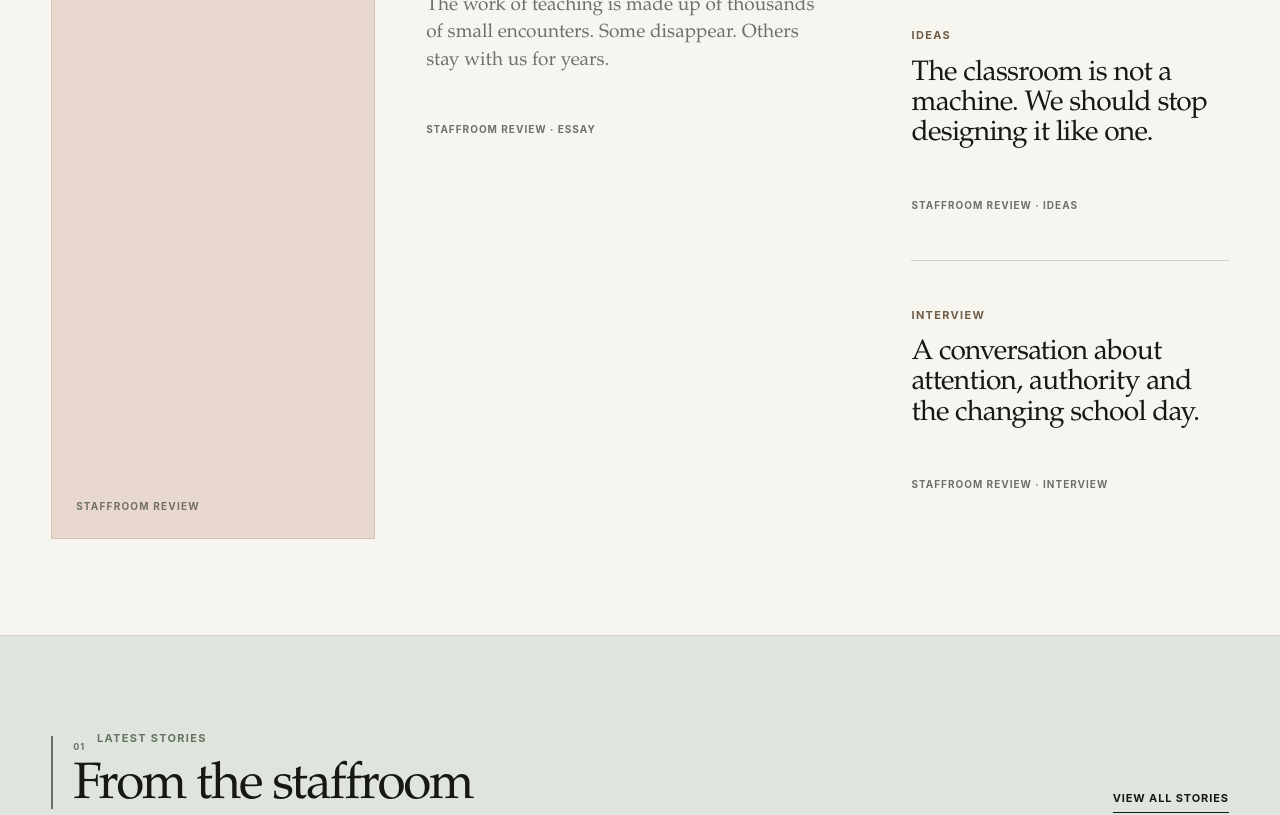
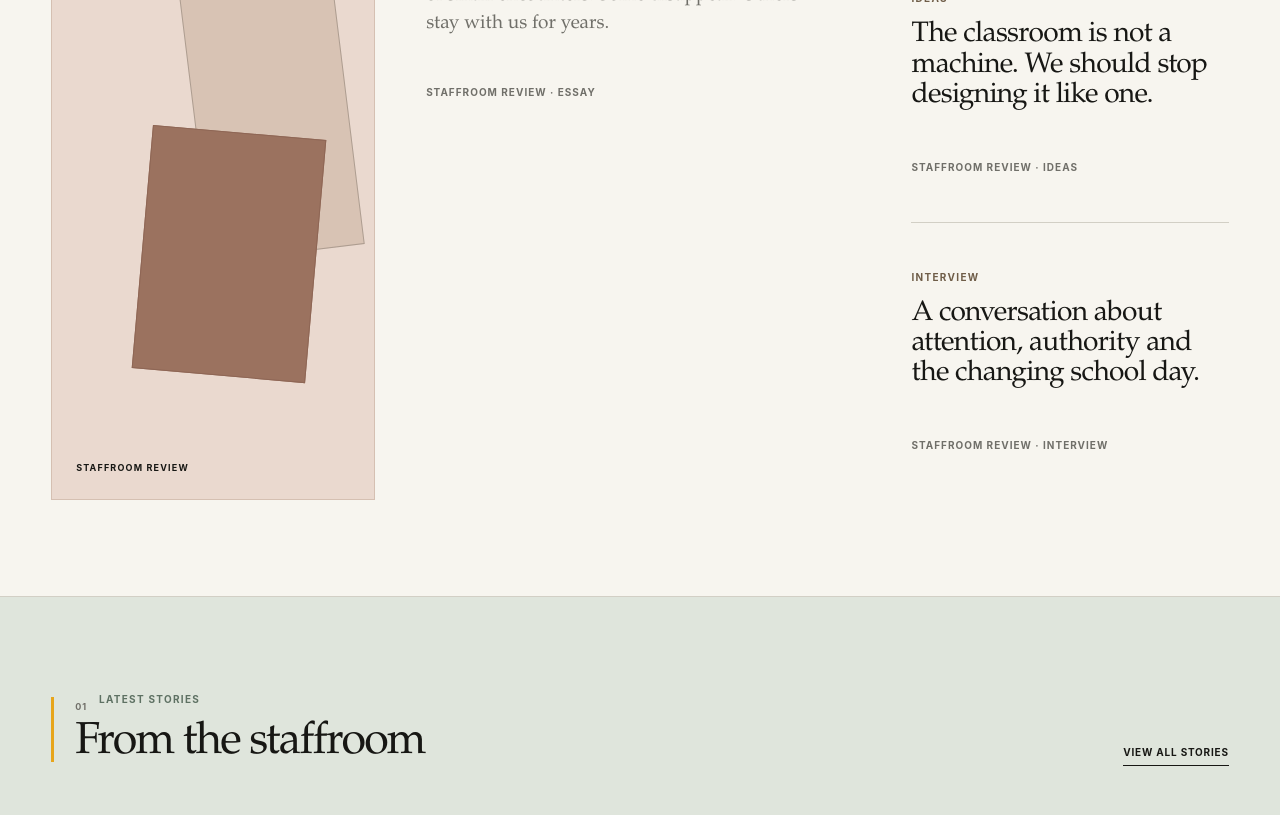
Before and after one commit to staffroom-review/staffroom-website, a Next.js app: page / in a window 1280 px wide. Shown: the part 980-1795 px from the top of the page. Built offline with nearby package versions, Linux system fonts and the light colour scheme.

Commit message:
Refactor CSS variables and styles for consistency

```diff
--- a/app/globals.css
+++ b/app/globals.css
@@ -1,21 +1,24 @@
 :root {
   --paper: #f7f5ef;
-  --paper-deep: #efede5;
-  --paper-warm: #e9e0d3;
+  --paper-deep: #eeece4;
+  --paper-warm: #e9dfd3;
   --paper-sage: #dfe5dc;
-  --paper-blue: #dfe5e8;
-  --paper-clay: #e8d8ce;
+  --paper-blue: #dfe7e9;
+  --paper-clay: #ead9cf;
+  --paper-yellow: #eee7c9;
   --paper-ink: #dedbd1;
 
   --ink: #171714;
   --muted: #706f69;
-  --rule: #d5d2c9;
+  --rule: #d2cfc5;
 
   --accent: #6f5d48;
   --accent-soft: #b4a38a;
-  --accent-clay: #9a6854;
-  --accent-sage: #637464;
-  --accent-blue: #5f7079;
+  --accent-clay: #99634f;
+  --accent-sage: #5e7163;
+  --accent-blue: #5b737d;
+
+  --bright: #e7a51b;
 
   --serif:
     "Iowan Old Style", "Palatino Linotype", Palatino, "Book Antiqua",
@@ -188,16 +191,16 @@ button {
 .section-label {
   margin: 0 0 var(--space-3);
   color: var(--accent);
-  font-size: 11px;
+  font-size: 10px;
   font-weight: 700;
-  letter-spacing: 0.12em;
+  letter-spacing: 0.13em;
   line-height: 1.2;
   text-transform: uppercase;
 }
 
 .section-heading {
   position: relative;
-  padding-left: 22px;
+  padding-left: 24px;
 }
 
 .section-heading::before {
@@ -205,8 +208,8 @@ button {
   top: 4px;
   bottom: 4px;
   left: 0;
-  width: 2px;
-  background: var(--accent-soft);
+  width: 3px;
+  background: var(--bright);
   content: "";
 }
 
@@ -232,10 +235,19 @@ button {
 .section-title {
   margin: 0;
   font-family: var(--serif);
-  font-size: clamp(36px, 4vw, 58px);
+  font-size: clamp(34px, 3.5vw, 52px);
   font-weight: 500;
   letter-spacing: -0.04em;
   line-height: 1;
+}
+
+.section-heading-note {
+  max-width: 370px;
+  margin: 0;
+  color: var(--muted);
+  font-family: var(--serif);
+  font-size: 17px;
+  line-height: 1.45;
 }
 
 /* --------------------------------
@@ -256,7 +268,6 @@ button {
   height: 100%;
   background: var(--paper-clay);
   content: "";
-  opacity: 0.7;
 }
 
 .intro-copy {
@@ -264,22 +275,113 @@ button {
 }
 
 .display-title {
-  max-width: 760px;
+  max-width: 700px;
   margin: 0;
   font-family: var(--serif);
-  font-size: clamp(44px, 5vw, 72px);
+  font-size: clamp(42px, 4.6vw, 68px);
   font-weight: 400;
   letter-spacing: -0.04em;
-  line-height: 0.96;
+  line-height: 0.97;
 }
 
 .intro-deck {
-  max-width: 600px;
-  margin: var(--space-6) 0 0;
+  max-width: 560px;
+  margin: var(--space-5) 0 0;
   color: var(--muted);
   font-family: var(--serif);
-  font-size: clamp(21px, 2vw, 28px);
+  font-size: clamp(19px, 1.7vw, 24px);
   line-height: 1.3;
+}
+
+/* --------------------------------
+   Placeholder imagery
+-------------------------------- */
+
+.story-image-placeholder {
+  position: relative;
+  min-height: 520px;
+  display: flex;
+  align-items: flex-end;
+  overflow: hidden;
+  padding: 24px;
+  background: var(--paper-deep);
+  border: 1px solid var(--rule);
+}
+
+.story-image-placeholder span {
+  position: relative;
+  z-index: 3;
+  color: var(--ink);
+  font-size: 9px;
+  font-weight: 700;
+  letter-spacing: 0.13em;
+  text-transform: uppercase;
+}
+
+.image-shape {
+  position: absolute;
+  display: block;
+  border: 1px solid rgba(23, 23, 20, 0.22);
+}
+
+.image-shape-one {
+  top: 15%;
+  right: 11%;
+  width: 48%;
+  height: 55%;
+  background: rgba(255, 255, 255, 0.22);
+  transform: rotate(-7deg);
+}
+
+.image-shape-two {
+  right: 18%;
+  bottom: 15%;
+  width: 54%;
+  height: 30%;
+  background: rgba(23, 23, 20, 0.08);
+  transform: rotate(5deg);
+}
+
+.feature-image {
+  background: var(--paper-clay);
+  border-color: #d5c0b2;
+}
+
+.feature-image .image-shape-one {
+  background: #d8c3b4;
+}
+
+.feature-image .image-shape-two {
+  background: #9b725f;
+  border-color: #8e6655;
+}
+
+.voice-image {
+  background: var(--paper-blue);
+  border-color: #c5d1d5;
+}
+
+.voice-image .image-shape-one {
+  background: #c6d3d6;
+}
+
+.voice-image .image-shape-two {
+  background: #71868d;
+  border-color: #637980;
+}
+
+.dispatch-image {
+  background: var(--paper-sage);
+  border-color: #c5d0c5;
+}
+
+.dispatch-image .image-shape-one {
+  background: #c9d5c8;
+}
+
+.dispatch-image .image-shape-two {
+  background: #708172;
+  border-color: #627363;
 }
 
 /* --------------------------------
@@ -301,28 +403,6 @@ button {
   display: grid;
   grid-template-columns: minmax(280px, 0.9fr) minmax(300px, 1.1fr);
   gap: clamp(28px, 4vw, 64px);
-}
-
-.story-image-placeholder {
-  min-height: 520px;
-  display: flex;
-  align-items: flex-end;
-  padding: 24px;
-  background: var(--paper-deep);
-  border: 1px solid var(--rule);
-}
-
-.story-image-placeholder span {
-  color: var(--muted);
-  font-size: 10px;
-  font-weight: 700;
-  letter-spacing: 0.12em;
-  text-transform: uppercase;
-}
-
-.feature-story .story-image-placeholder {
-  background: var(--paper-clay);
-  border-color: #d7c3b6;
 }
 
 .feature-title {
@@ -387,7 +467,10 @@ button {
 .journal-section.page-width {
   width: 100%;
   max-width: none;
-  padding-inline: max(var(--page-padding), calc((100vw - var(--page-max)) / 2 + var(--page-padding)));
+  padding-inline: max(
+    var(--page-padding),
+    calc((100vw - var(--page-max)) / 2 + var(--page-padding))
+  );
 }
 
 .section-heading-row {
@@ -399,7 +482,7 @@ button {
 }
 
 .section-heading-row .section-heading::before {
-  background: var(--accent-sage);
+  background: var(--bright);
 }
 
 .section-heading-row .section-label {
@@ -409,14 +492,14 @@ button {
 .section-link {
   padding-bottom: 5px;
   border-bottom: 1px solid var(--ink);
-  font-size: 11px;
+  font-size: 10px;
   font-weight: 700;
   letter-spacing: 0.08em;
   text-transform: uppercase;
 }
 
 .story-list {
-  border-top: 1px solid var(--ink);
+  border-top: 2px solid var(--ink);
 }
 
 .story-list-item {
@@ -485,13 +568,6 @@ button {
   gap: clamp(48px, 9vw, 140px);
 }
 
-.voice-feature .story-image-placeholder {
-  min-height: 440px;
-  margin-bottom: var(--space-5);
-  background: var(--paper-warm);
-  border-color: #d7cabb;
-}
-
 .voice-feature h3 {
   max-width: 760px;
   margin: 0;
@@ -500,6 +576,11 @@ button {
   font-weight: 400;
   letter-spacing: -0.04em;
   line-height: 1.02;
+}
+
+.voice-feature .story-image-placeholder {
+  min-height: 440px;
+  margin-bottom: var(--space-5);
 }
 
 .voice-quotes {
@@ -514,7 +595,7 @@ button {
   margin: 0;
   padding-block: 10px 32px;
   font-family: var(--serif);
-  font-size: clamp(25px, 2.4vw, 35px);
+  font-size: clamp(24px, 2.2vw, 32px);
   font-style: italic;
   line-height: 1.12;
 }
@@ -524,7 +605,7 @@ button {
   margin-top: 18px;
   color: var(--muted);
   font-family: var(--sans);
-  font-size: 10px;
+  font-size: 9px;
   font-style: normal;
   font-weight: 700;
   letter-spacing: 0.08em;
@@ -544,7 +625,10 @@ button {
 .ideas-section.page-width {
   width: 100%;
   max-width: none;
-  padding-inline: max(var(--page-padding), calc((100vw - var(--page-max)) / 2 + var(--page-padding)));
+  padding-inline: max(
+    var(--page-padding),
+    calc((100vw - var(--page-max)) / 2 + var(--page-padding))
+  );
 }
 
 .ideas-header {
@@ -577,7 +661,7 @@ button {
   grid-template-columns: 1.35fr 0.825fr 0.825fr;
   gap: 1px;
   background: rgba(23, 23, 20, 0.16);
-  border-top: 1px solid rgba(23, 23, 20, 0.16);
+  border-top: 2px solid var(--ink);
   border-bottom: 1px solid rgba(23, 23, 20, 0.16);
 }
 
@@ -615,6 +699,111 @@ button {
 }
 
 /* --------------------------------
+   Raised feature cards
+-------------------------------- */
+
+.featured-cards-section {
+  padding-top: var(--space-8);
+  padding-bottom: var(--space-9);
+}
+
+.featured-card-grid {
+  display: grid;
+  grid-template-columns: 1.45fr 0.8fr 0.8fr;
+  gap: 28px;
+  align-items: start;
+}
+
+.raised-card {
+  overflow: hidden;
+  background: #fffdf8;
+  border: 1px solid rgba(23, 23, 20, 0.1);
+  box-shadow:
+    0 8px 0 rgba(23, 23, 20, 0.035),
+    0 18px 34px rgba(23, 23, 20, 0.09);
+  transition:
+    transform 180ms ease,
+    box-shadow 180ms ease;
+}
+
+.raised-card:hover {
+  transform: translateY(-4px);
+  box-shadow:
+    0 10px 0 rgba(23, 23, 20, 0.035),
+    0 24px 42px rgba(23, 23, 20, 0.12);
+}
+
+.raised-card .story-image-placeholder {
+  min-height: 250px;
+  border: 0;
+}
+
+.raised-card-large .story-image-placeholder {
+  min-height: 390px;
+}
+
+.raised-image-one {
+  background: var(--paper-yellow);
+}
+
+.raised-image-one .image-shape-one {
+  background: #d8ce9f;
+}
+
+.raised-image-one .image-shape-two {
+  background: #aa9b5f;
+}
+
+.raised-image-two {
+  background: var(--paper-blue);
+}
+
+.raised-image-two .image-shape-one {
+  background: #c0d1d5;
+}
+
+.raised-image-two .image-shape-two {
+  background: #71858b;
+}
+
+.raised-image-three {
+  background: var(--paper-sage);
+}
+
+.raised-image-three .image-shape-one {
+  background: #c5d3c5;
+}
+
+.raised-image-three .image-shape-two {
+  background: #748575;
+}
+
+.raised-card-content {
+  padding: 30px;
+}
+
+.raised-card-content h3 {
+  margin: 0;
+  font-family: var(--serif);
+  font-size: clamp(26px, 2.4vw, 36px);
+  font-weight: 500;
+  letter-spacing: -0.03em;
+  line-height: 1.04;
+}
+
+.raised-card-small .raised-card-content h3 {
+  font-size: clamp(23px, 2vw, 29px);
+}
+
+.raised-card-content > p:not(.byline) {
+  margin: 18px 0 0;
+  color: var(--muted);
+  font-family: var(--serif);
+  font-size: 16px;
+  line-height: 1.4;
+}
+
+/* --------------------------------
    Dispatch
 -------------------------------- */
 
@@ -628,7 +817,7 @@ button {
 }
 
 .dispatch-header::before {
-  background: var(--accent-blue);
+  background: var(--bright);
 }
 
 .dispatch-header .section-label {
@@ -641,13 +830,6 @@ button {
   gap: clamp(48px, 9vw, 140px);
 }
 
-.dispatch-main .story-image-placeholder {
-  min-height: 460px;
-  margin-bottom: var(--space-5);
-  background: var(--paper-blue);
-  border-color: #c7d0d4;
-}
-
 .dispatch-main h3 {
   max-width: 760px;
   margin: 0;
@@ -656,6 +838,11 @@ button {
   font-weight: 500;
   letter-spacing: -0.04em;
   line-height: 1;
+}
+
+.dispatch-main .story-image-placeholder {
+  min-height: 460px;
+  margin-bottom: var(--space-5);
 }
 
 .dispatch-main > p {
@@ -669,7 +856,7 @@ button {
 
 .dispatch-notes {
   align-self: start;
-  border-top: 1px solid var(--ink);
+  border-top: 2px solid var(--ink);
 }
 
 .dispatch-notes article {
@@ -719,12 +906,15 @@ button {
 .principles-section.page-width {
   width: 100%;
   max-width: none;
-  padding-inline: max(var(--page-padding), calc((100vw - var(--page-max)) / 2 + var(--page-padding)));
+  padding-inline: max(
+    var(--page-padding),
+    calc((100vw - var(--page-max)) / 2 + var(--page-padding))
+  );
 }
 
 .principles-heading {
   position: relative;
-  padding-left: 22px;
+  padding-left: 24px;
 }
 
 .principles-heading::before {
@@ -732,8 +922,8 @@ button {
   top: 4px;
   bottom: 4px;
   left: 0;
-  width: 2px;
-  background: var(--accent-sage);
+  width: 3px;
+  background: var(--bright);
   content: "";
 }
 
@@ -884,6 +1074,14 @@ button {
     display: none;
   }
 
+  .featured-card-grid {
+    grid-template-columns: 1fr 1fr;
+  }
+
+  .raised-card-large {
+    grid-column: 1 / -1;
+  }
+
   .principles-section {
     grid-template-columns: 1fr;
     gap: var(--space-5);
@@ -950,6 +1148,19 @@ button {
     margin: 0;
   }
 
+  .featured-card-grid {
+    grid-template-columns: 1fr;
+  }
+
+  .raised-card-large {
+    grid-column: auto;
+  }
+
+  .raised-card .story-image-placeholder,
+  .raised-card-large .story-image-placeholder {
+    min-height: 300px;
+  }
+
   .principles-section {
     padding-top: 64px;
     padding-bottom: 72px;
```
